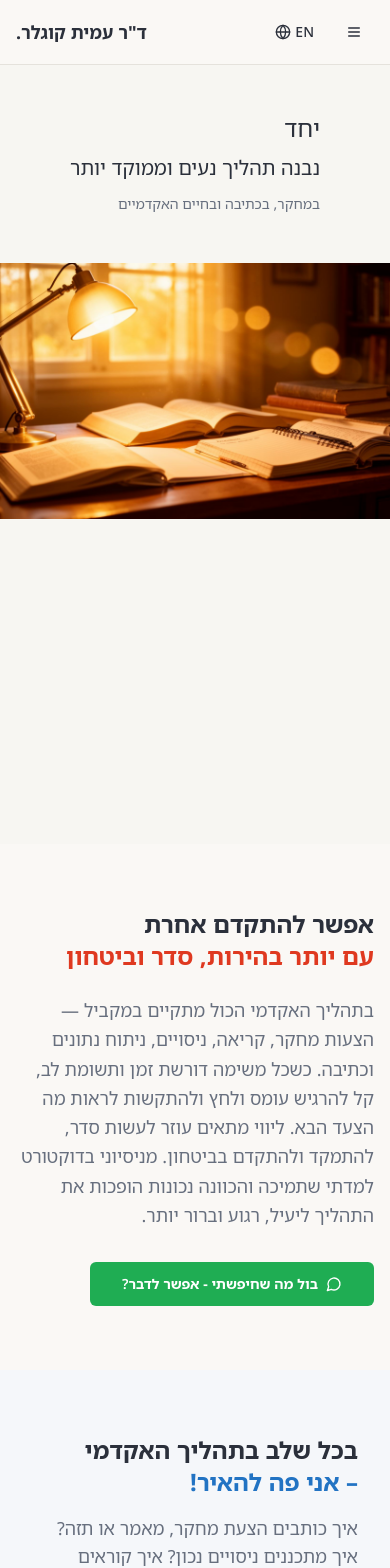
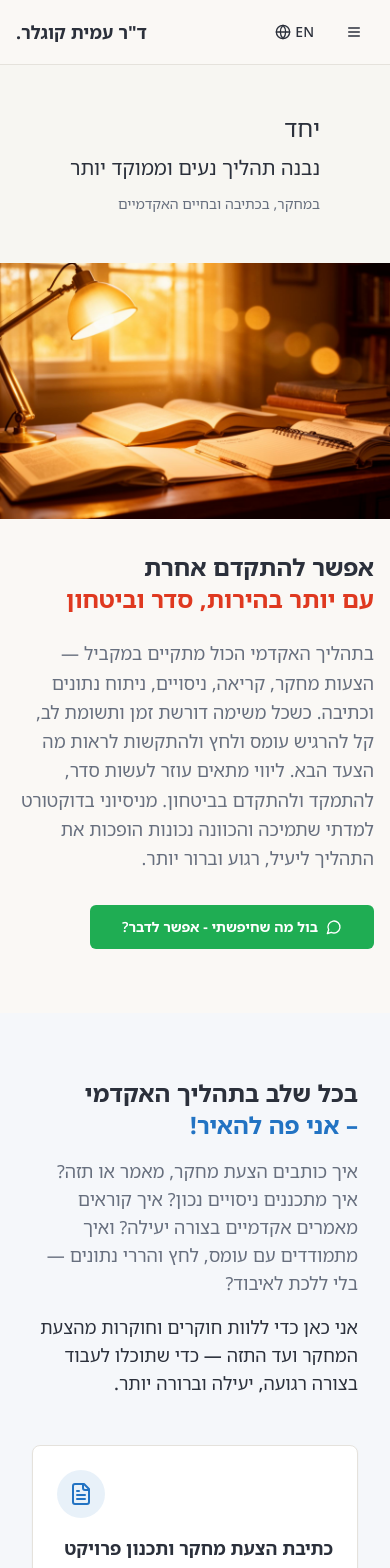
Before and after one commit to amitkugler/academic-light, a React (Vite) app: page / in a window 390 px wide. Shown: the top 1568 px of the page. Built offline with nearby package versions, Linux system fonts and the light colour scheme; the HTML template or start-up script is replaced by a standard one.

Commit message:
Reduce mobile spacing between hero image and introduction

```diff
--- a/src/components/Hero.tsx
+++ b/src/components/Hero.tsx
@@ -4,8 +4,8 @@ import heroImage from "@/assets/hero-academic-light.jpg";
 const Hero = () => {
   const { t, isRTL } = useLanguage();
   return (
-    <section className="min-h-screen pt-16 relative overflow-hidden bg-hero-bg">
-      <div className="flex flex-col lg:flex-row min-h-[calc(100vh-4rem)]">
+    <section className="lg:min-h-screen pt-16 relative overflow-hidden bg-hero-bg">
+      <div className="flex flex-col lg:flex-row lg:min-h-[calc(100vh-4rem)]">
         {/* Image - Left Side (on desktop) */}
         <div className="lg:w-1/2 order-2 lg:order-1 h-64 md:h-80 lg:h-auto">
           <img
--- a/src/components/Introduction.tsx
+++ b/src/components/Introduction.tsx
@@ -5,7 +5,7 @@ import { Button } from "@/components/ui/button";
 const Introduction = () => {
   const { t, isRTL } = useLanguage();
   return (
-    <section className="section-padding bg-background">
+    <section className="px-4 md:px-8 pt-8 md:pt-16 lg:pt-24 pb-16 md:pb-24 bg-background">
       <div className="container-narrow mx-auto text-start" dir={isRTL ? "rtl" : "ltr"}>
         <div className="space-y-8">
           <div className="animate-fade-up" style={{ animationDelay: "0.1s" }}>
```
